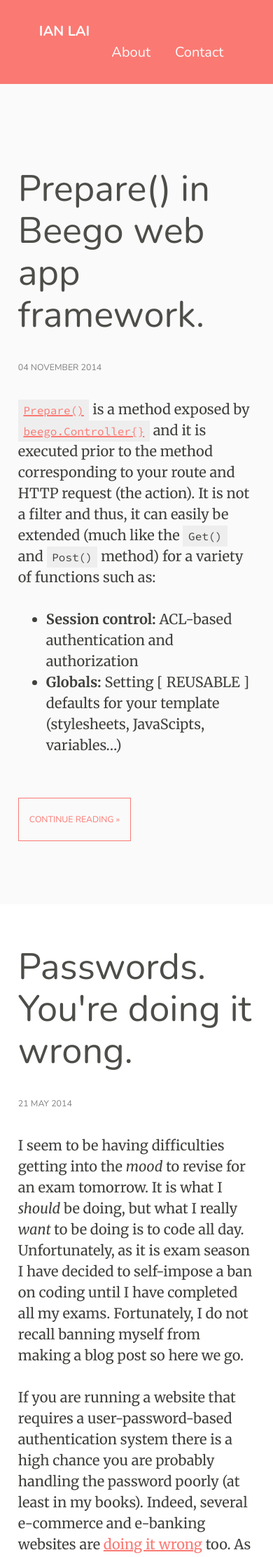
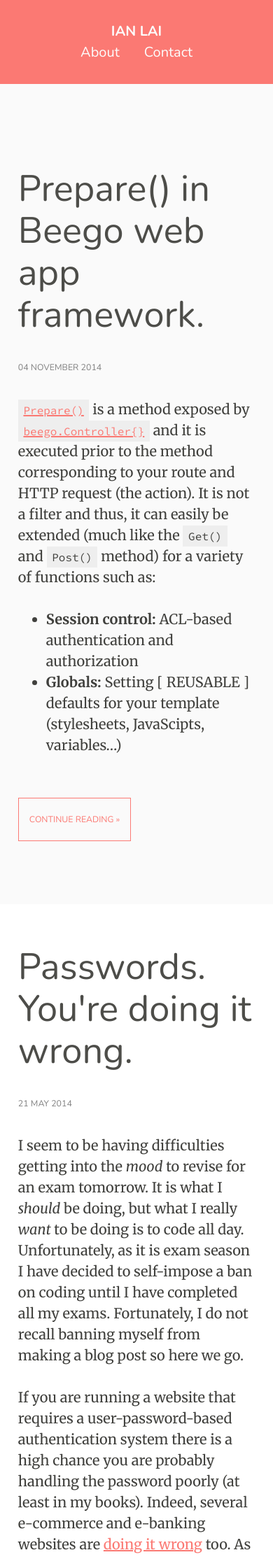
Before and after one commit to MrSaints/www-jekyll.fyianlai.com, a Jekyll site: the page built from index.html, in a window 390 px wide. Shown: the top 2225 px of the page at 70% size. Built offline with Jekyll 4.4.1, drawn with Linux system fonts in a browser that asks for light colours; nearby versions of some CDN libraries; the list of posts is cut into pages by our own code.

Commit message:
Modified header styles for smaller screens

```diff
--- a/_sass/_header.scss
+++ b/_sass/_header.scss
@@ -27,6 +27,7 @@
         > ul {
             list-style: none;
             margin: 0;
+            padding: 0;
 
             > li {
                 display: inline-block;
--- a/_sass/_media.scss
+++ b/_sass/_media.scss
@@ -3,7 +3,15 @@
  */
 @media only screen and (max-width: 46.875em) {
     .wrapper {
-        margin: 0 1.615em;
+        margin: 0 1.615rem;
         width: auto;
     }
+
+    .header {
+        .logo, .navbar {
+            float: none;
+            text-align: center;
+            width: 100%;
+        }
+    }
 }
```
